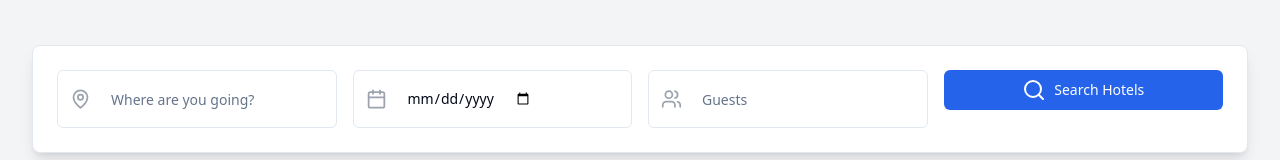
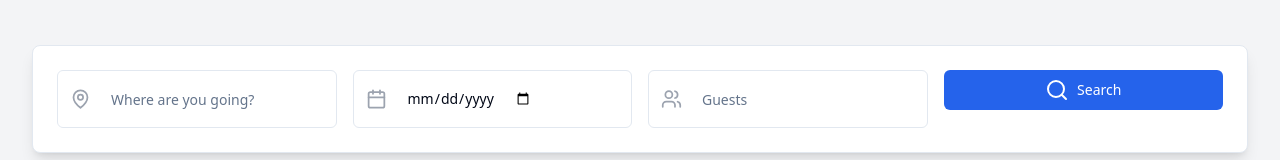
Before and after one commit to GPT-Engineer-App-Dev/hotel-finder-landing, a React (Vite) app: page / in a window 1280 px wide. Shown: the part 199-359 px from the top of the page. Built offline with nearby package versions, Linux system fonts and the light colour scheme.

Commit message:
GPT Engineer Update

```diff
--- a/src/pages/Index.jsx
+++ b/src/pages/Index.jsx
@@ -45,7 +45,7 @@ const HotelFinderLanding = () => {
                 </div>
                 <Button className="w-full bg-blue-600 hover:bg-blue-700 text-white">
                   <Search className="mr-2" />
-                  Search Hotels
+                  Search
                 </Button>
               </div>
             </CardContent>
```
